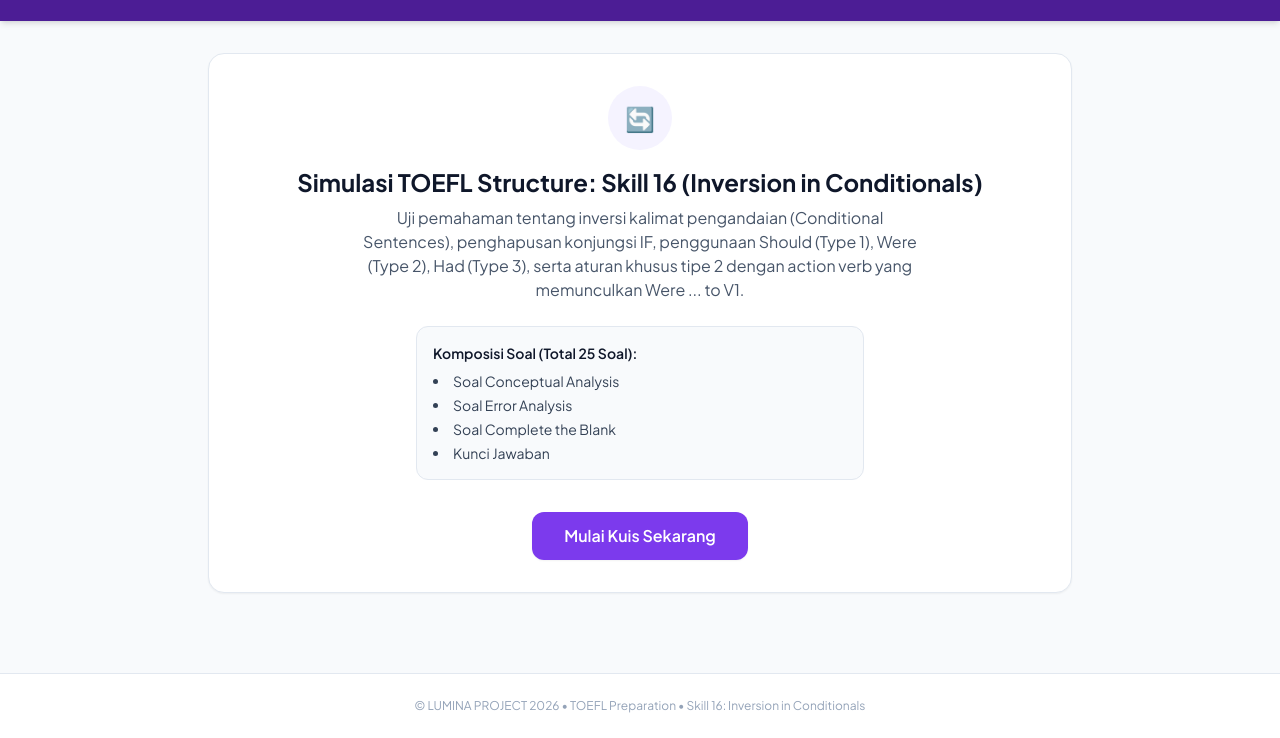
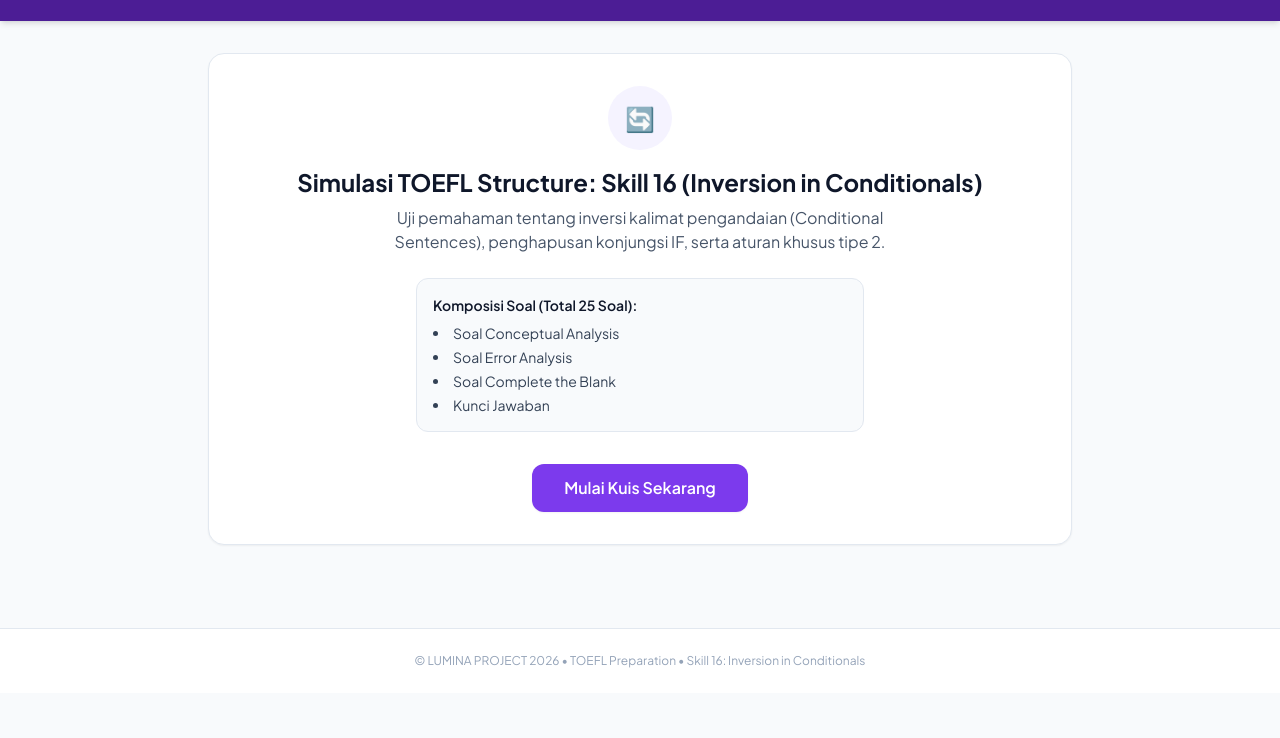
Before and after one commit to mavifsa/PIBI-EXCERCISE, a plain HTML site: page skill16exercise.html in a window 1280 px wide. Shown: the part 107-845 px from the top of the page. After the commit the page ends 800 px from the top, so only its background shows below. Drawn offline with nearby package versions, Linux system fonts and the light colour scheme.

```diff
--- a/skill16exercise.html
+++ b/skill16exercise.html
@@ -36,7 +36,7 @@
             <div class="w-16 h-16 bg-violet-50 text-violet-600 rounded-full flex items-center justify-center mx-auto mb-4 text-2xl font-bold">🔄</div>
             <h2 class="text-2xl font-bold text-slate-900 mb-2">Simulasi TOEFL Structure: Skill 16 (Inversion in Conditionals)</h2>
             <p class="text-slate-600 max-w-xl mx-auto mb-6">
-                Uji pemahaman tentang inversi kalimat pengandaian (Conditional Sentences), penghapusan konjungsi IF, penggunaan Should (Type 1), Were (Type 2), Had (Type 3), serta aturan khusus tipe 2 dengan action verb yang memunculkan Were ... to V1.
+                Uji pemahaman tentang inversi kalimat pengandaian (Conditional Sentences), penghapusan konjungsi IF, serta aturan khusus tipe 2.
             </p>
             <div class="bg-slate-50 border border-slate-200 rounded-xl p-4 max-w-md mx-auto mb-8 text-left text-sm text-slate-700">
                 <p class="font-semibold text-slate-900 mb-2">Komposisi Soal (Total 25 Soal):</p>
```
